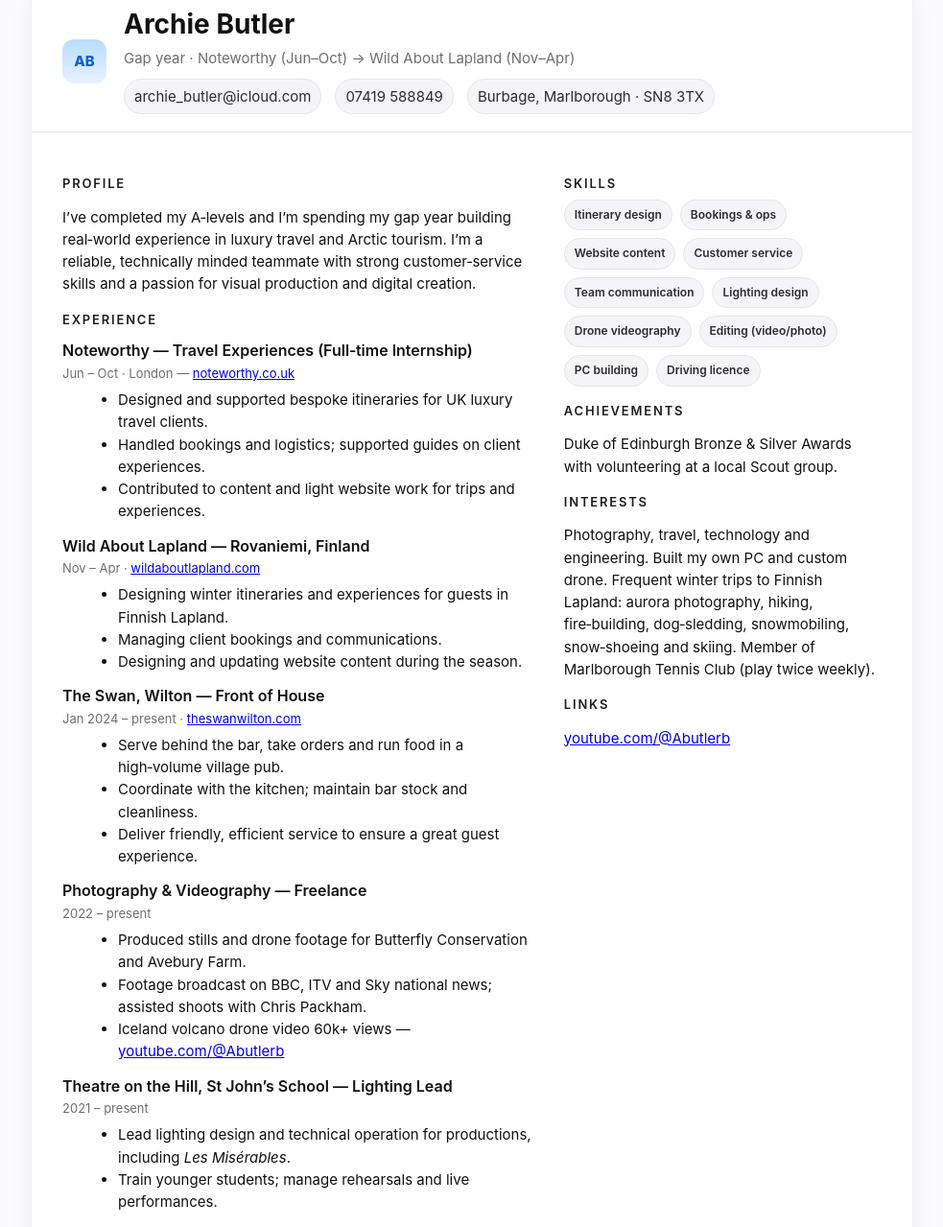
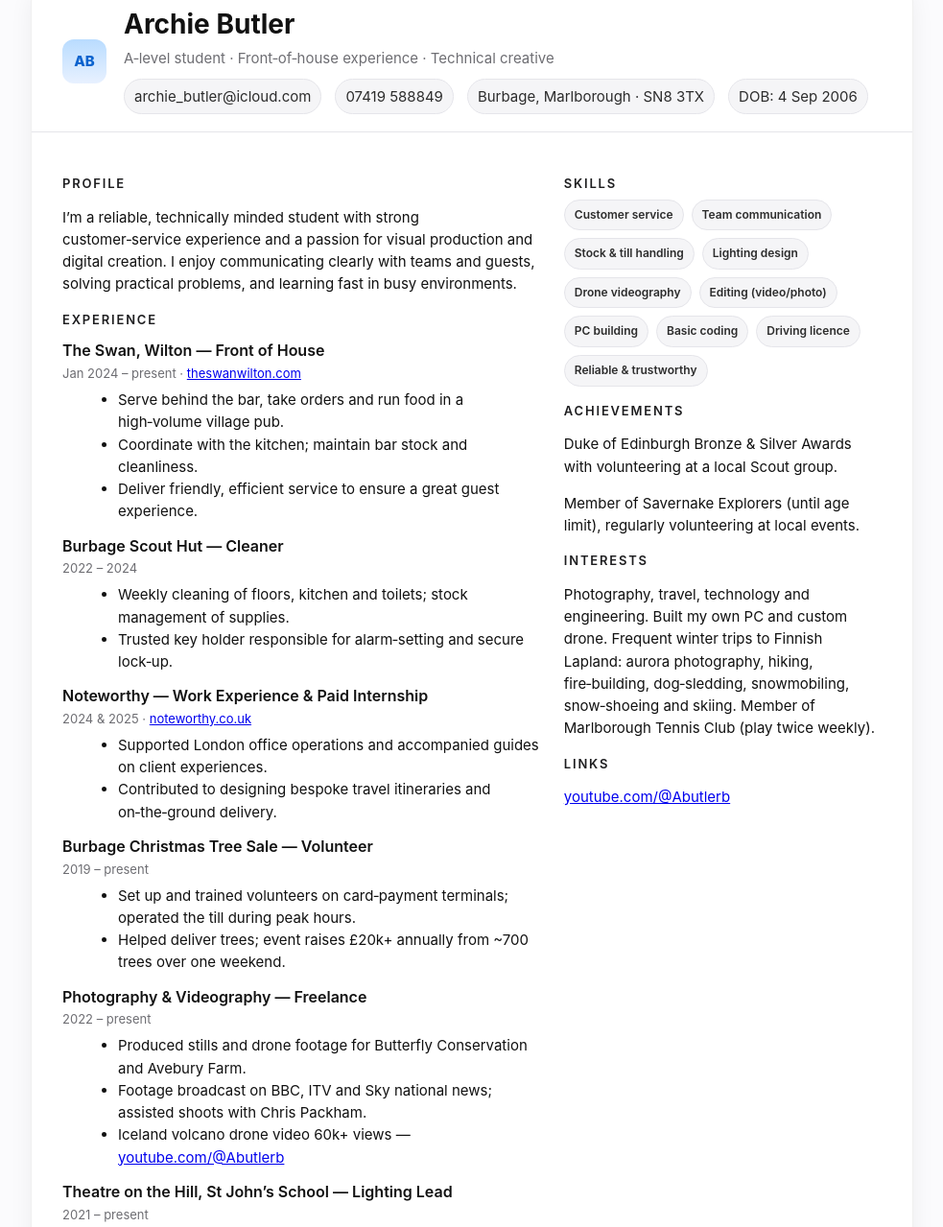
Before and after one commit to glitcher02/cv, a plain HTML site: page index.html in a window 1280 px wide. Shown: the part 76-1355 px from the top of the page at 96% size, without its empty margins (148-1131 px from the left). Drawn offline with Linux system fonts and the light colour scheme.

Commit message:
index.html
update v3

```diff
--- a/index.html
+++ b/index.html
@@ -4,15 +4,16 @@
   <meta charset="utf-8">
   <meta name="viewport" content="width=device-width, initial-scale=1">
   <title>Archie Butler · CV</title>
-  <meta name="description" content="CV of Archie Butler — gap year student, Noteworthy internship (Jun–Oct), then Wild About Lapland (Nov–Apr).">
+  <meta name="description" content="CV of Archie Butler — A‑level student with front-of-house experience, theatre lighting leadership, and photography/videography projects.">
   <style>
+    /* ---- Apple-like minimal CV ---- */
     :root{
       --ink:#111111;
-      --muted:#6e6e73;
-      --line:#e5e5ea;
-      --bg:#fbfbfd;
+      --muted:#6e6e73;         /* macOS system gray */
+      --line:#e5e5ea;          /* iOS separator gray */
+      --bg:#fbfbfd;            /* Apple off-white */
       --card:#ffffff;
-      --accent:#0071e3;
+      --accent:#0071e3;        /* Apple blue */
       --pill:#f5f5f7;
       --shadow:0 8px 24px rgba(0,0,0,.06);
     }
@@ -39,6 +40,7 @@
     .divider{height:1px;background:var(--line);margin:0 32px}
     footer{padding:16px 32px 26px 32px;color:var(--muted);font-size:13px;border-top:1px solid var(--line)}
     @media (max-width:880px){ .grid{grid-template-columns:1fr} .wrap{margin:28px auto} }
+    /* Print styles */
     @media print{
       html,body{background:white}
       .wrap{margin:0;padding:0}
@@ -55,11 +57,12 @@
         <div class="dot" aria-hidden="true">AB</div>
         <div>
           <h1>Archie Butler</h1>
-          <div class="subtitle">Gap year · Noteworthy (Jun–Oct) → Wild About Lapland (Nov–Apr)</div>
+          <div class="subtitle">A‑level student · Front‑of‑house experience · Technical creative</div>
           <div class="contact">
             <a href="mailto:archie_butler@icloud.com">archie_butler@icloud.com</a>
             <span>07419 588849</span>
             <span>Burbage, Marlborough · SN8 3TX</span>
+            <span>DOB: 4 Sep 2006</span>
           </div>
         </div>
       </header>
@@ -67,29 +70,9 @@
       <div class="grid">
         <section class="section">
           <h2>Profile</h2>
-          <p>I’ve completed my A‑levels and I’m spending my gap year building real‑world experience in luxury travel and Arctic tourism. I’m a reliable, technically minded teammate with strong customer‑service skills and a passion for visual production and digital creation.</p>
+          <p>I’m a reliable, technically minded student with strong customer‑service experience and a passion for visual production and digital creation. I enjoy communicating clearly with teams and guests, solving practical problems, and learning fast in busy environments.</p>
 
           <h2>Experience</h2>
-
-          <div class="item">
-            <h3>Noteworthy — Travel Experiences (Full‑time Internship)</h3>
-            <div class="meta">Jun – Oct · London — <a class="links" href="https://www.noteworthy.co.uk/" target="_blank" rel="noopener">noteworthy.co.uk</a></div>
-            <ul>
-              <li>Designed and supported bespoke itineraries for UK luxury travel clients.</li>
-              <li>Handled bookings and logistics; supported guides on client experiences.</li>
-              <li>Contributed to content and light website work for trips and experiences.</li>
-            </ul>
-          </div>
-
-          <div class="item">
-            <h3>Wild About Lapland — Rovaniemi, Finland</h3>
-            <div class="meta">Nov – Apr · <a class="links" href="#" target="_blank" rel="noopener">wildaboutlapland.com</a></div>
-            <ul>
-              <li>Designing winter itineraries and experiences for guests in Finnish Lapland.</li>
-              <li>Managing client bookings and communications.</li>
-              <li>Designing and updating website content during the season.</li>
-            </ul>
-          </div>
 
           <div class="item">
             <h3>The Swan, Wilton — Front of House</h3>
@@ -102,7 +85,34 @@
           </div>
 
           <div class="item">
-            <h3>Photography &amp; Videography — Freelance</h3>
+            <h3>Burbage Scout Hut — Cleaner</h3>
+            <div class="meta">2022 – 2024</div>
+            <ul>
+              <li>Weekly cleaning of floors, kitchen and toilets; stock management of supplies.</li>
+              <li>Trusted key holder responsible for alarm‑setting and secure lock‑up.</li>
+            </ul>
+          </div>
+
+          <div class="item">
+            <h3>Noteworthy — Work Experience & Paid Internship</h3>
+            <div class="meta">2024 & 2025 · <a class="links" href="https://www.noteworthy.co.uk/" target="_blank" rel="noopener">noteworthy.co.uk</a></div>
+            <ul>
+              <li>Supported London office operations and accompanied guides on client experiences.</li>
+              <li>Contributed to designing bespoke travel itineraries and on‑the‑ground delivery.</li>
+            </ul>
+          </div>
+
+          <div class="item">
+            <h3>Burbage Christmas Tree Sale — Volunteer</h3>
+            <div class="meta">2019 – present</div>
+            <ul>
+              <li>Set up and trained volunteers on card‑payment terminals; operated the till during peak hours.</li>
+              <li>Helped deliver trees; event raises £20k+ annually from ~700 trees over one weekend.</li>
+            </ul>
+          </div>
+
+          <div class="item">
+            <h3>Photography & Videography — Freelance</h3>
             <div class="meta">2022 – present</div>
             <ul>
               <li>Produced stills and drone footage for Butterfly Conservation and Avebury Farm.</li>
@@ -122,8 +132,8 @@
 
           <h2>Education</h2>
           <div class="item">
-            <h3>A‑levels — completed</h3>
-            <p>Economics, Computer Science, Physics; Extended Project Qualification (EPQ). <em>(Add final grades when ready.)</em></p>
+            <h3>St John’s, Marlborough — A‑levels</h3>
+            <p>Economics (A predicted), Computer Science (B), Physics (D), plus an Extended Project Qualification (EPQ).</p>
           </div>
           <div class="item">
             <h3>GCSEs</h3>
@@ -134,20 +144,21 @@
         <aside class="section">
           <h2>Skills</h2>
           <div class="chips">
-            <span class="chip">Itinerary design</span>
-            <span class="chip">Bookings &amp; ops</span>
-            <span class="chip">Website content</span>
             <span class="chip">Customer service</span>
             <span class="chip">Team communication</span>
+            <span class="chip">Stock &amp; till handling</span>
             <span class="chip">Lighting design</span>
             <span class="chip">Drone videography</span>
             <span class="chip">Editing (video/photo)</span>
             <span class="chip">PC building</span>
+            <span class="chip">Basic coding</span>
             <span class="chip">Driving licence</span>
+            <span class="chip">Reliable &amp; trustworthy</span>
           </div>
 
           <h2>Achievements</h2>
           <p>Duke of Edinburgh Bronze &amp; Silver Awards with volunteering at a local Scout group.</p>
+          <p>Member of Savernake Explorers (until age limit), regularly volunteering at local events.</p>
 
           <h2>Interests</h2>
           <p>Photography, travel, technology and engineering. Built my own PC and custom drone. Frequent winter trips to Finnish Lapland: aurora photography, hiking, fire‑building, dog‑sledding, snowmobiling, snow‑shoeing and skiing. Member of Marlborough Tennis Club (play twice weekly).</p>
```
